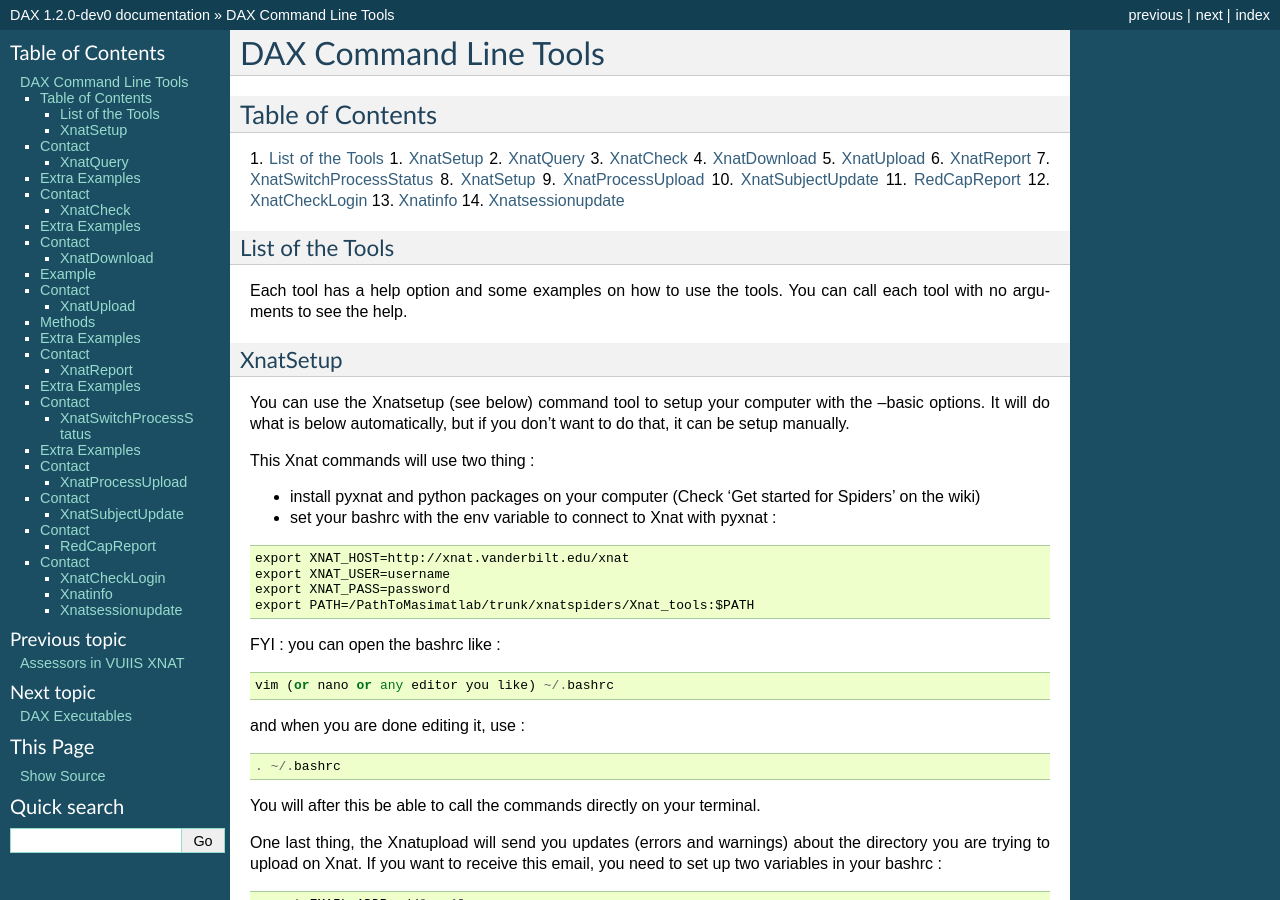
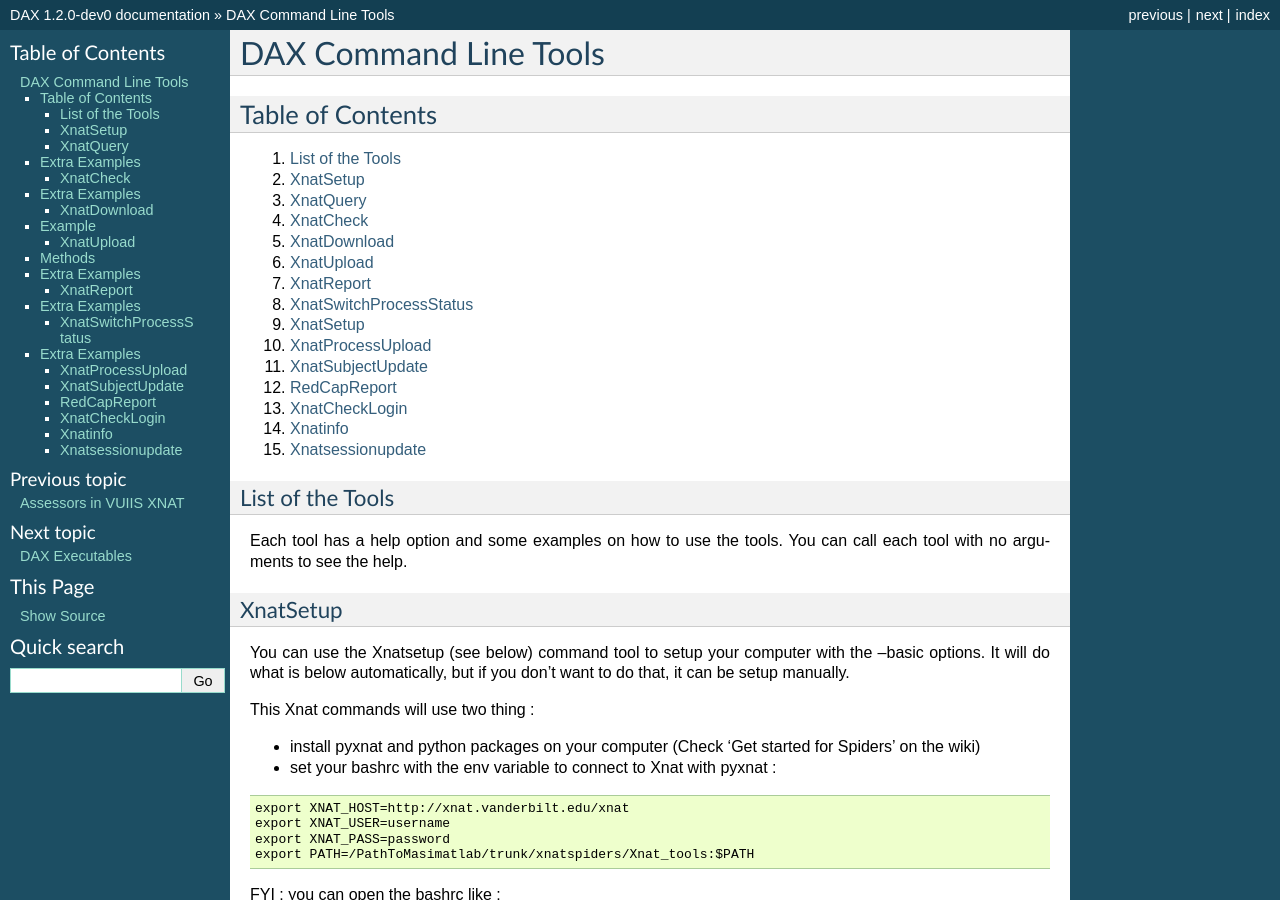
Before and after one commit to VUIIS/dax, a Sphinx documentation site: the page built from docs/dax_command_line_tools.rst, in a window 1280 px wide and 900 px high. Built offline with Sphinx 7.4.7, drawn with Linux system fonts in a browser that asks for light colours; pages that are not in the unit, such as notebooks, are missing from menus; some of the changed text lies outside the part shown.

Commit message:
Updated Contacts and toc

```diff
--- a/docs/dax_command_line_tools.rst
+++ b/docs/dax_command_line_tools.rst
@@ -5,20 +5,20 @@
 ~~~~~~~~~~~~~~~~~
 
 1.  `List of the Tools <#list-of-the-tools>`__
-1.  `XnatSetup <#xnatsetup>`__
-2.  `XnatQuery <#xnatquery>`__
-3.  `XnatCheck <#xnatcheck>`__
-4.  `XnatDownload <#xnatdownload>`__
-5.  `XnatUpload <#xnatupload>`__
-6.  `XnatReport <#xnatreport>`__
-7.  `XnatSwitchProcessStatus <#xnatswitchprocessstatus>`__
-8.  `XnatSetup <#xnatsetup>`__
-9.  `XnatProcessUpload <#xnatprocessupload>`__
-10. `XnatSubjectUpdate <#xnatsubjectupdate>`__
-11. `RedCapReport <#redcapreport>`__
-12. `XnatCheckLogin <#xnatchecklogin>`__
-13. `Xnatinfo <#xnatinfo>`__
-14. `Xnatsessionupdate <#xnatsessioninfo>`__
+2.  `XnatSetup <#xnatsetup>`__
+3.  `XnatQuery <#xnatquery>`__
+4.  `XnatCheck <#xnatcheck>`__
+5.  `XnatDownload <#xnatdownload>`__
+6.  `XnatUpload <#xnatupload>`__
+7.  `XnatReport <#xnatreport>`__
+8.  `XnatSwitchProcessStatus <#xnatswitchprocessstatus>`__
+9.  `XnatSetup <#xnatsetup>`__
+10.  `XnatProcessUpload <#xnatprocessupload>`__
+11. `XnatSubjectUpdate <#xnatsubjectupdate>`__
+12. `RedCapReport <#redcapreport>`__
+13. `XnatCheckLogin <#xnatchecklogin>`__
+14. `Xnatinfo <#xnatinfo>`__
+15. `Xnatsessionupdate <#xnatsessioninfo>`__
 
 -----------------
 List of the Tools
@@ -126,10 +126,7 @@
 	 --tutorial            Give you the step for the specific setup you are
 	                       asking.
 
-Contact
-~~~~~~~
-
-benjamin.c.yvernault@vanderbilt.edu
+Contact - benjamin.c.yvernault@vanderbilt.edu
 
 ---------
 XnatQuery
@@ -192,10 +189,7 @@
 - Xnatquery -p projectID gives you all the subject in this project
 - Xnatquery -p projectID -s subject gives you all the experiment in this project
 
-Contact
-~~~~~~~
-
-benjamin.c.yvernault@vanderbilt.edu
+Contact - benjamin.c.yvernault@vanderbilt.edu
 
 ---------
 XnatCheck
@@ -276,10 +270,7 @@
 - Xnatcheck -p BLSA -a fMRIQA returns all the subject/experiment were there is no fMRIQA assessor on the project BLSA.
 - Xnatcheck -p BLSA -a fMRIQA -r PDF returns all the subject/experiment were there is no fMRIQA assessor on the project BLSA and will check for the one that exists if there is a PDF resource.
 
-Contact
-~~~~~~~
-
-benjamin.c.yvernault@vanderbilt.edu
+Contact - benjamin.c.yvernault@vanderbilt.edu
 
 ------------
 XnatDownload
@@ -393,9 +384,7 @@
 
 - Xnatdownload -p BLSA -d /home/benjamin/temp/ -a fMRIQA -s fMRI -r NIFTI,PDF downloads in /home/benjamin/temp the resources NIFTI and PDF for all the scan fMRI and the assessor fMRIQA for the project BLSA.
 
-Contact
-~~~~~~~
-benjamin.c.yvernault@vanderbilt.edu
+Contact - benjamin.c.yvernault@vanderbilt.edu
 
 ----------
 XnatUpload
@@ -492,10 +481,7 @@
 - Xnatupload -p projectID -d /Path/to/directory --up2 --sess CT uploads the files in the directory with the second methode.
 - Xnatupload -d /Path/to/directory -o -T 1 --force uploads (only, no creation of subject/exp/scan) all the files from the directory into Xnat even if there is already a resources (options -force).
 
-Contact
-~~~~~~~
-
-benjamin.c.yvernault@vanderbilt.edu
+Contact - benjamin.c.yvernault@vanderbilt.edu
 
 ----------
 XnatReport
@@ -553,10 +539,7 @@
 - Xnatreport -p BLSA,CTONS --csv -e email@email.com sends the report on BLSA and CTONS to your email address as a csv file. You need to set to variables gmail address and password used to sent the email in your bashrc.
 - Xnatreport -p BLSA,CTONS --csv writes the report as a ".csv" file that can be open with Excel. If not path specify, /tmp is the place where the report is save. -t will do the same but in a text file.
 
-Contact
-~~~~~~~
-
-benjamin.c.yvernault@vanderbilt.edu
+Contact - benjamin.c.yvernault@vanderbilt.edu
 
 -----------------------
 XnatSwitchProcessStatus
@@ -642,10 +625,7 @@
 - XnatSwitchProcessStatus -p BLSA -f Failed -s NeedToRun -t dtiQA_v2,FreeSurfer -d changes the status for dtiQA_v2 and Freesurfer that have a Failed status to NeedToRun in project BLSA and it will delete all the resources on the assessor.
 - XnatSwitchProcessStatus --select BLSA-x-BLSA_0000-x-BLSA_0000_00-x-FreeSurfer -s NeedToRun -d changes the status for the specific FreeSurfer assessor in BLSA_0000_00 session to NeedToRun and delete the resources.
 
-Contact
-~~~~~~~
-
-benjamin.c.yvernault@vanderbilt.edu
+Contact - benjamin.c.yvernault@vanderbilt.edu
 
 -----------------
 XnatProcessUpload
@@ -679,10 +659,7 @@
 	                       Directory containing the different assessors folders that you want to upload.
 	 --force               Force the upload.
 
-Contact
-~~~~~~~
-
-benjamin.c.yvernault@vanderbilt.edu
+Contact - benjamin.c.yvernault@vanderbilt.edu
 
 -----------------
 XnatSubjectUpdate
@@ -711,10 +688,7 @@
 	 -s SUBJECT_LABELS, --subject=SUBJECT_LABELS
 	                       Subject label on Xnat or list of them.
 
-Contact
-~~~~~~~
-
-benjamin.c.yvernault@vanderbilt.edu
+Contact - benjamin.c.yvernault@vanderbilt.edu
 
 ------------
 RedCapReport
@@ -790,10 +764,7 @@
 	  -L, --printlib        Print all libraries names for the project.
 	  --all                 Extract values for all records.
 
-Contact
-~~~~~~~
-
-benjamin.c.yvernault@vanderbilt.edu
+Contact - benjamin.c.yvernault@vanderbilt.edu
 
 --------------
 XnatCheckLogin
```
